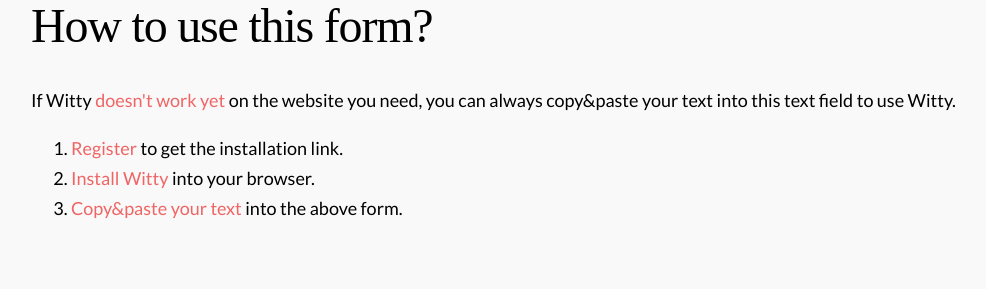
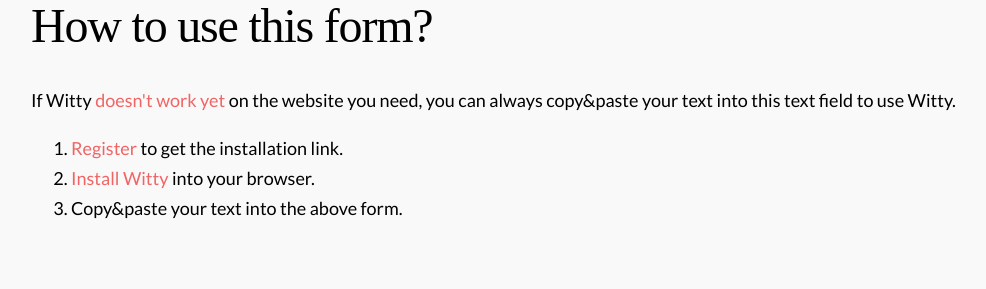
Before and after one commit to witty-works/nlp_api, a FastAPI app: page /form in a window 1280 px wide. Shown: the part 578-867 px from the top of the page, without its empty margins (117-1103 px from the left). Run offline with FastAPI, Linux system fonts and the light colour scheme; parts of the project's set-up code (start-up, migrations or seed data) failed here and were passed over; some web fonts are replaced.

Commit message:
remove wikipedia link for copy&paste

```diff
--- a/templates/form.html
+++ b/templates/form.html
@@ -38,10 +38,7 @@
             </a> into your browser.
           </li>
           <li>
-            <a class="support-link" href="https://en.wikipedia.org/wiki/Cut,_copy,_and_paste#Cut_and_paste"
-              target="_blank">
-              Copy&paste your text
-            </a> into the above form.
+            Copy&paste your text into the above form.
           </li>
         </ol>
       </div>
```
